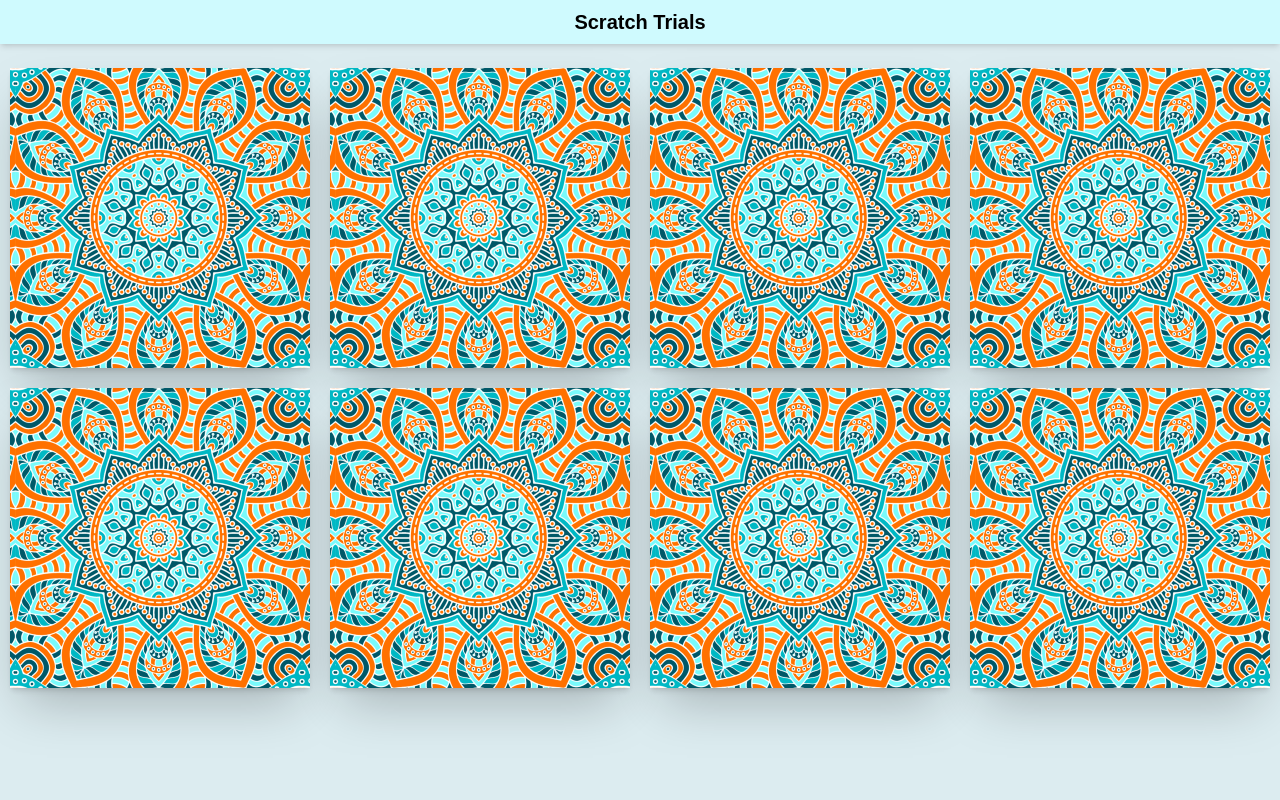
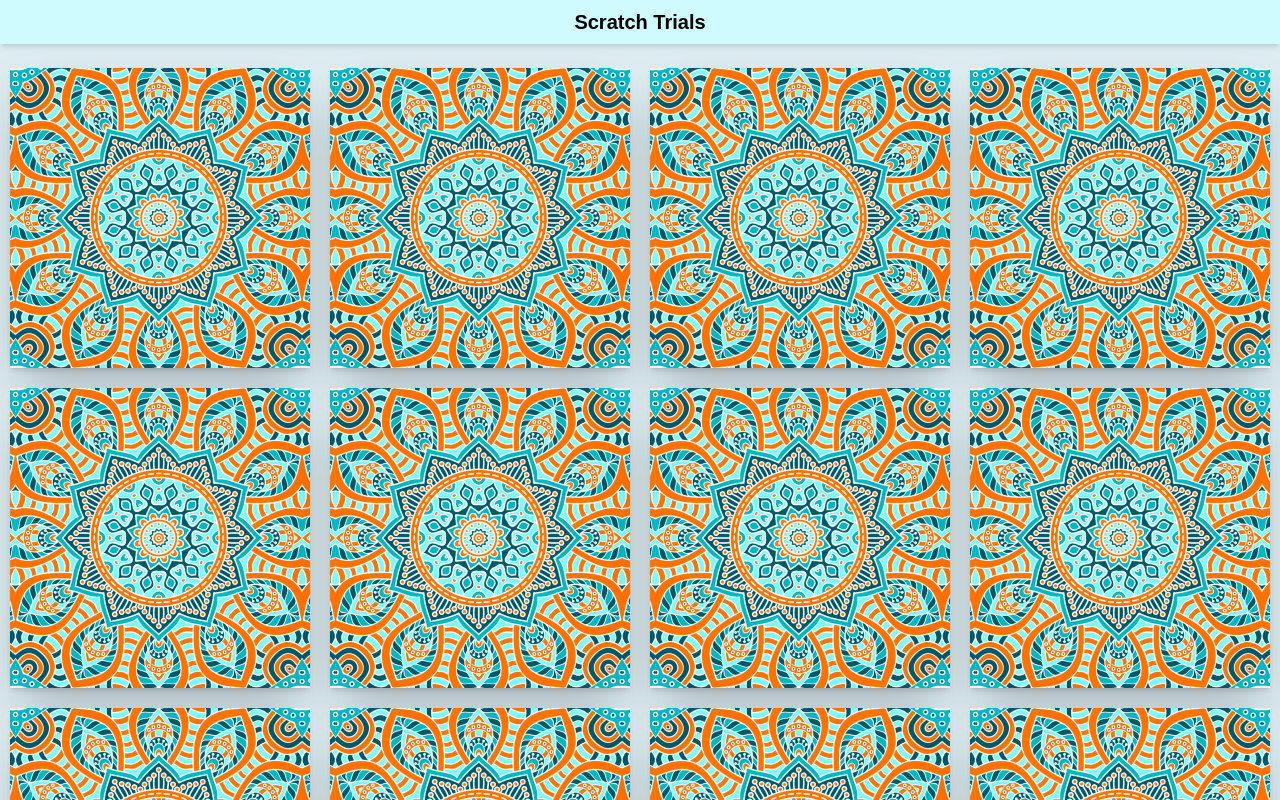
Before and after one commit to sivaram-undefy/react-scratch-off, a React (Vite) app: page / in a window 1280 px wide. Shown: the top 800 px of the page. Built offline with nearby package versions, Linux system fonts and the light colour scheme; a web font is replaced by a local one.

Commit message:
dynamic rendering card

```diff
--- a/src/App.tsx
+++ b/src/App.tsx
@@ -6,16 +6,6 @@ import Element from "./Components/Element/Element";
 
 function App() {
   const [status, setStatus] = useState(false);
-  const rand = [
-    "Better Luck next time!!",
-    "You have won 100$",
-    "You have won 50$",
-    "You have won 40$",
-    "You have won 10$",
-    "You have won 20$",
-    "You have won 30$",
-    "You have won 60$",
-  ];
 
   function onDone() {
     setStatus(true);
@@ -31,12 +21,12 @@ function App() {
       <Confetting status={status} onConfettiComplete={onConfettiComplete} />
       {
         <div className="flex flex-row flex-wrap justify-around gap-y-5 mb-5 sm:flex-column items-center">
-          {rand.map((item) => (
+          {[...Array(12).keys()].map((item) => (
             <Card1
               key={item}
               dimension={300}
               percent={60}
-              element={<Element data={item} />}
+              element={<Element data={`You have won $${item}`} />}
               onDone={onDone}
               radius={20}
             />
--- a/src/Components/Confetting/Confetting.tsx
+++ b/src/Components/Confetting/Confetting.tsx
@@ -3,8 +3,6 @@ import { useEffect, useState } from "react";
 import Confetti from "react-confetti";
 
 function Confetting(props: any) {
-  const [comp, setComp] = useState(false);
-
   const [Dimension, setDimension] = useState({
     width: window.innerWidth,
     height: window.innerHeight,
@@ -21,19 +19,8 @@ function Confetting(props: any) {
     };
   }, []);
 
-  useEffect(() => {
-    if (comp) {
-      props.onConfettiComplete();
-      setComp(false);
-    }
-  }, [comp]);
-
-  function setConf() {
-    setComp(true);
-  }
-
   return (
-    <div className="fixed inset-0 z-5">
+    <div className="fixed inset-0 z-0">
       {props.status ? (
         <Confetti
           width={Dimension.width}
@@ -41,7 +28,7 @@ function Confetting(props: any) {
           colors={["grey", "blue", "orange"]}
           numberOfPieces={200}
           recycle={false}
-          onConfettiComplete={setConf}
+          onConfettiComplete={() => props.onConfettiComplete()}
         />
       ) : null}
     </div>
```
